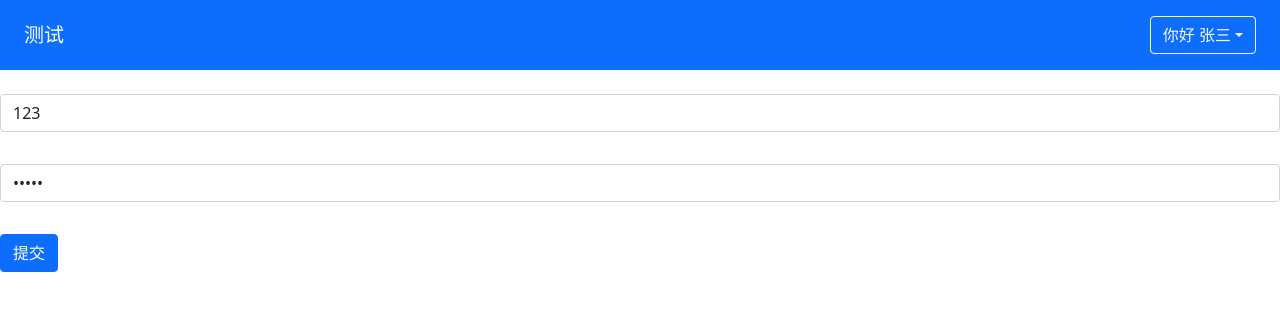
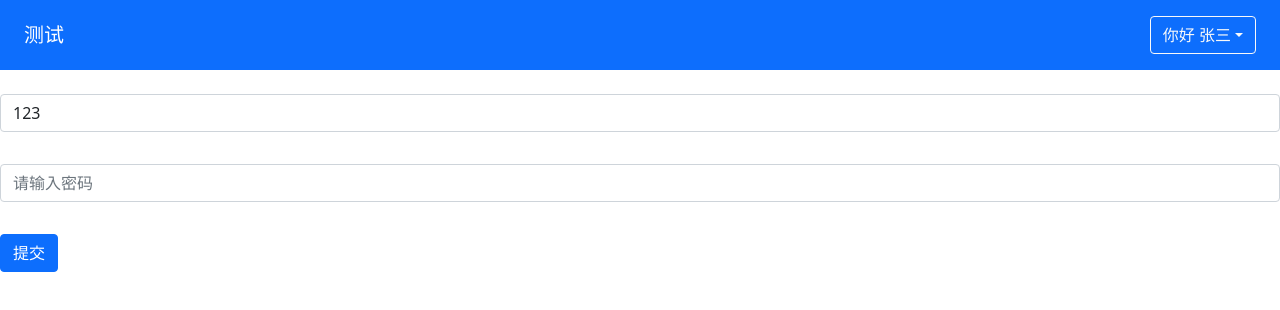
Before and after one commit to wang-yi-bit64/my-zhehu, a Vue app: page / in a window 1280 px wide. Shown: the top 310 px of the page. Built offline with nearby package versions, Linux system fonts and the light colour scheme.

Commit message:
基础部分完成

```diff
--- a/src/App.vue
+++ b/src/App.vue
@@ -1,8 +1,8 @@
 <!--
  * @Author: your name
  * @Date: 2020-11-24 15:27:26
- * @LastEditTime: 2020-12-04 16:36:02
- * @LastEditors: your name
+ * @LastEditTime: 2020-12-04 17:06:07
+ * @LastEditors: Please set LastEditors
  * @Description: In User Settings Edit
  * @FilePath: \my-zhehu\src\App.vue
 -->
@@ -10,22 +10,12 @@
   <div class="container-fluid px-0 flex-shrink-0">
     <global-header :user="currentUser" />
     <column-list v-if="0" :list="list" />
-    <ValidateForm>
+    <ValidateForm @form-submit="onFormSubmit">
       <div class="mb-3">
-        <ValidateInput
-          :rules="emailRules"
-          v-model="emaidVal"
-          placeholder="请输入邮箱"
-          type="text"
-        />
+        <ValidateInput :rules="emailRules" v-model="emaidVal" placeholder="请输入邮箱" type="text" />
       </div>
       <div class="mb-3">
-        <ValidateInput
-          :rules="passwordRules"
-          v-model="passwordVal"
-          placeholder="请输入密码"
-          type="password"
-        />
+        <ValidateInput :rules="passwordRules" v-model="passwordVal" placeholder="请输入密码" type="password" />
       </div>
     </ValidateForm>
   </div>
@@ -43,22 +33,19 @@ const testData: ColumnProps[] = [
     id: 1,
     title: "test1的专栏",
     decription: "这是test1的专栏",
-    avatar:
-      "http://n.sinaimg.cn/photo/crawl/300/w550h550/20200921/282e-izmihnt8087611.jpg",
+    avatar: "http://n.sinaimg.cn/photo/crawl/300/w550h550/20200921/282e-izmihnt8087611.jpg",
   },
   {
     id: 2,
     title: "test2的专栏",
     decription: "这是test2的专栏",
-    avatar:
-      "http://n.sinaimg.cn/photo/crawl/300/w550h550/20200921/282e-izmihnt8087611.jpg",
+    avatar: "http://n.sinaimg.cn/photo/crawl/300/w550h550/20200921/282e-izmihnt8087611.jpg",
   },
   {
     id: 3,
     title: "test3的专栏",
     decription: "这是test3的专栏",
-    avatar:
-      "http://n.sinaimg.cn/photo/crawl/300/w550h550/20200921/282e-izmihnt8087611.jpg",
+    avatar: "http://n.sinaimg.cn/photo/crawl/300/w550h550/20200921/282e-izmihnt8087611.jpg",
   },
   {
     id: 4,
@@ -88,10 +75,13 @@ export default defineComponent({
       { type: "email", message: "请输入正确电子邮箱格式" },
     ];
 
-    const passwordVal = ref("12313");
-    const passwordRules: RulesProps = [
-      { type: "required", message: "密码不能为空" },
-    ];
+    const passwordVal = ref("");
+    const passwordRules: RulesProps = [{ type: "required", message: "密码不能为空" }];
+
+    const onFormSubmit = (result: boolean) => {
+      console.log("result", result);
+    };
+
     return {
       list: testData,
       currentUser,
@@ -99,6 +89,7 @@ export default defineComponent({
       emailRules,
       passwordVal,
       passwordRules,
+      onFormSubmit,
     };
   },
 });
--- a/src/components/ValidateForm.vue
+++ b/src/components/ValidateForm.vue
@@ -1,7 +1,7 @@
 <!--
  * @Author: your name
  * @Date: 2020-12-04 11:26:29
- * @LastEditTime: 2020-12-04 16:19:13
+ * @LastEditTime: 2020-12-04 17:04:43
  * @LastEditors: Please set LastEditors
  * @Description: In User Settings Edit
  * @FilePath: \my-zhehu\src\components\ValidateForm.vue
@@ -31,10 +31,10 @@ export default defineComponent({
   emits: ["form-submit"],
   setup(props, context) {
     let funcArr: ValidateFunc[] = [];
-
     const submitForm = () => {
-      console.log("submitForm");
-      const result = funcArr.map((func) => func());
+      console.log("submitForm", funcArr);
+      const result = funcArr.map((func) => func()).every((result) => result);
+      console.log("submitForm", funcArr);
       context.emit("form-submit", result);
     };
     const callback = (func?: ValidateFunc) => {
```
